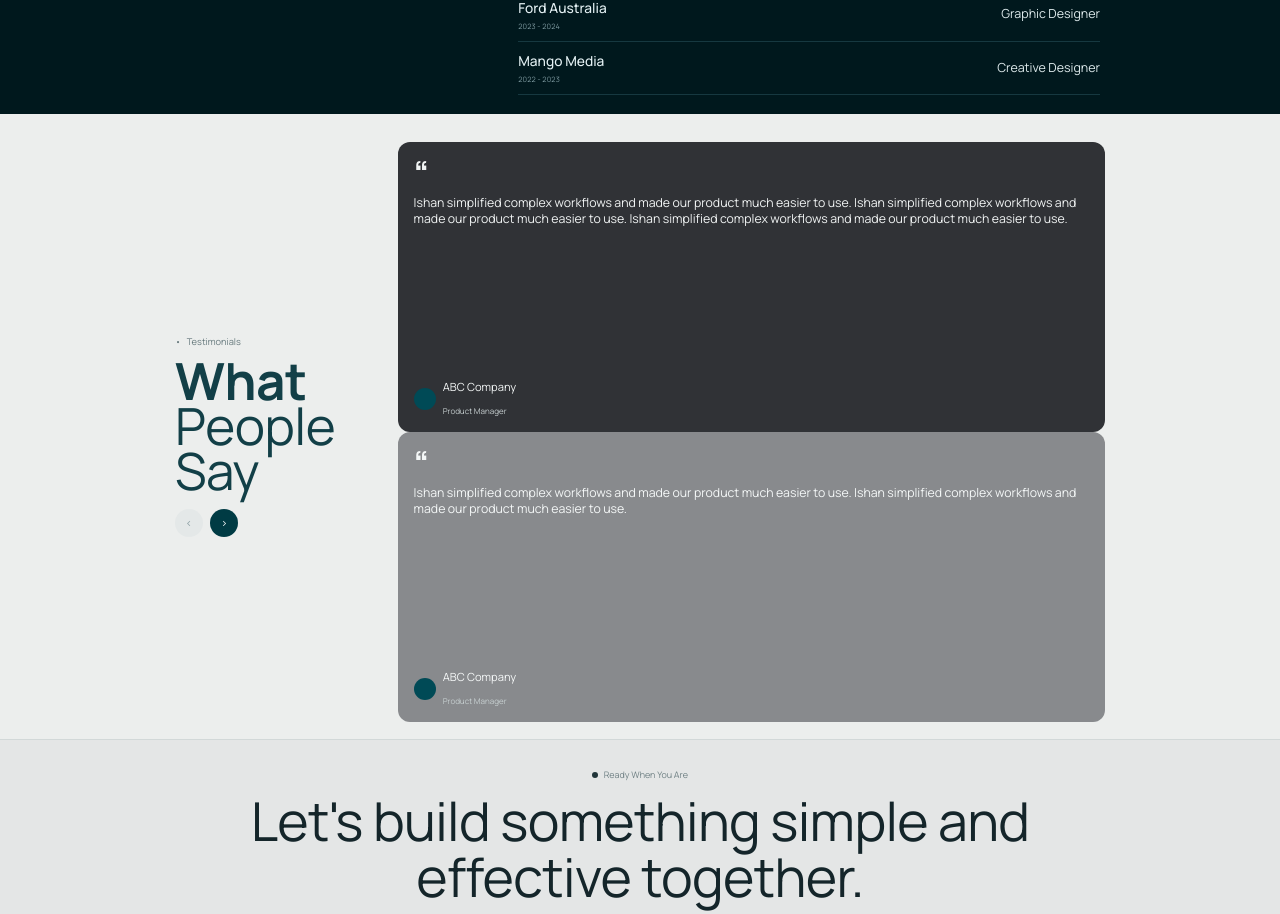
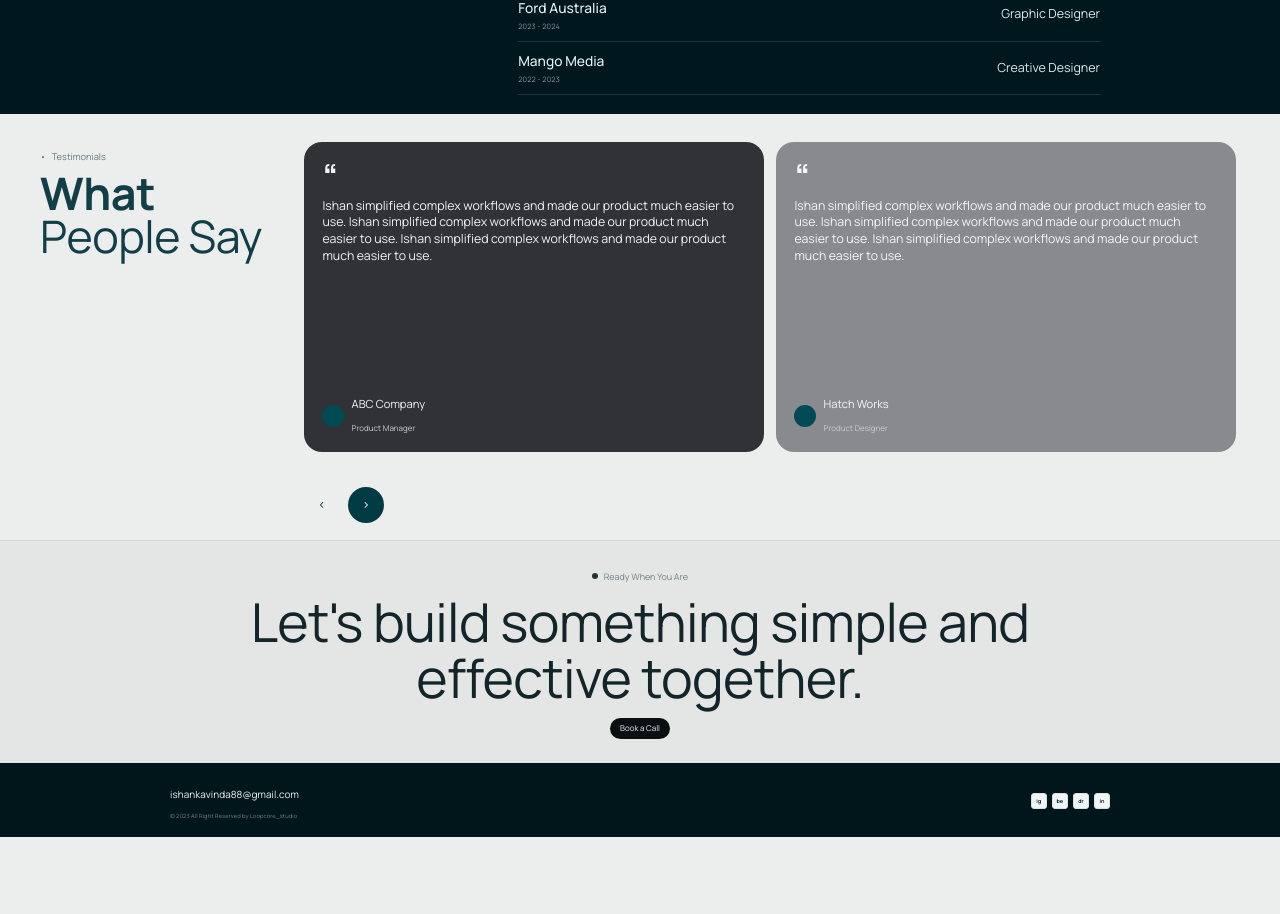
Before and after one commit to kushan00/ishan-portfolio, a Next.js app: page / in a window 1280 px wide. Shown: the part 2735-3649 px from the top of the page. After the commit the page ends 3604 px from the top, so only its background shows below. Built offline with nearby package versions, Linux system fonts and the light colour scheme.

Commit message:
updated Testimonials

```diff
--- a/app/components/TestimonialsCarousel.tsx
+++ b/app/components/TestimonialsCarousel.tsx
@@ -14,41 +14,46 @@ const testimonials: Testimonial[] = [
     company: "ABC Company",
     role: "Product Manager",
     copy:
-      "Ishan simplified complex workflows and made our product much easier to use. The new UX reduced support requests and improved onboarding speed.",
+      "Ishan simplified complex workflows and made our product much easier to use. Ishan simplified complex workflows and made our product much easier to use. Ishan simplified complex workflows and made our product much easier to use.",
     theme: "dark",
   },
   {
     company: "Hatch Works",
-    role: "Design Lead",
+    role: "Product Designer",
     copy:
-      "From research to final UI, every decision was intentional. The final experience feels polished, fast, and much more understandable for users.",
+      "Ishan simplified complex workflows and made our product much easier to use. Ishan simplified complex workflows and made our product much easier to use. Ishan simplified complex workflows and made our product much easier to use.",
     theme: "light",
   },
   {
     company: "Eth LLC",
     role: "Founder",
     copy:
-      "Our dashboard was confusing before. Ishan brought clarity to information hierarchy and made key actions obvious, which boosted daily engagement.",
+      "Ishan simplified complex workflows and made our product much easier to use. Ishan simplified complex workflows and made our product much easier to use. Ishan simplified complex workflows and made our product much easier to use.",
     theme: "dark",
   },
   {
     company: "Ford Australia",
     role: "Creative Director",
     copy:
-      "Great collaboration and very strong design thinking. The final product shipped faster because the flows were clear and implementation-ready.",
+      "Ishan simplified complex workflows and made our product much easier to use. Ishan simplified complex workflows and made our product much easier to use. Ishan simplified complex workflows and made our product much easier to use.",
     theme: "light",
   },
   {
     company: "Mango Media",
-    role: "Operations Manager",
+    role: "Manager",
     copy:
-      "The redesign made complex tasks simple for our team. We saw fewer user errors and better completion rates within the first week.",
+      "Ishan simplified complex workflows and made our product much easier to use. Ishan simplified complex workflows and made our product much easier to use. Ishan simplified complex workflows and made our product much easier to use.",
     theme: "dark",
   },
 ];
 
 export default function TestimonialsCarousel() {
   const [activeIndex, setActiveIndex] = useState(0);
+  const visibleCount = 2;
+  const visibleItems = [
+    testimonials[activeIndex],
+    testimonials[(activeIndex + 1) % testimonials.length],
+  ];
 
   const goPrevious = () => {
     setActiveIndex((current) =>
@@ -61,7 +66,26 @@ export default function TestimonialsCarousel() {
   };
 
   return (
-    <>
+    <div className="testimonials-carousel-wrapper">
+      <div className="testimonials-track" aria-live="polite">
+        {visibleItems.map((item, idx) => (
+          <article
+            key={item.company + item.role + idx}
+            className={`testimonial-card ${item.theme}`}
+          >
+            <p className="quote-mark">&ldquo;</p>
+            <p className="testimonial-copy">{item.copy}</p>
+            <footer>
+              <span className="avatar" aria-hidden="true" />
+              <div>
+                <p>{item.company}</p>
+                <small>{item.role}</small>
+              </div>
+            </footer>
+          </article>
+        ))}
+      </div>
+
       <div className="testimonial-nav">
         <button
           type="button"
@@ -80,30 +104,6 @@ export default function TestimonialsCarousel() {
           &gt;
         </button>
       </div>
-
-      <div className="testimonials-track" aria-live="polite">
-        <div
-          className="testimonials-rail"
-          style={{ transform: `translateX(-${activeIndex * 100}%)` }}
-        >
-          {testimonials.map((item) => (
-            <article
-              key={item.company + item.role}
-              className={`testimonial-card ${item.theme}`}
-            >
-              <p className="quote-mark">&ldquo;</p>
-              <p className="testimonial-copy">{item.copy}</p>
-              <footer>
-                <span className="avatar" aria-hidden="true" />
-                <div>
-                  <p>{item.company}</p>
-                  <small>{item.role}</small>
-                </div>
-              </footer>
-            </article>
-          ))}
-        </div>
-      </div>
-    </>
+    </div>
   );
 }
--- a/app/globals.css
+++ b/app/globals.css
@@ -402,12 +402,12 @@ body {
 }
 
 .testimonials-inner {
-  width: min(930px, calc(100% - 2rem));
+  width: min(1200px, calc(100% - 2rem));
   margin: 0 auto;
   display: grid;
-  grid-template-columns: 205px 1fr;
-  gap: 1.15rem;
-  align-items: center;
+  grid-template-columns: 240px 1fr;
+  gap: 1.5rem;
+  align-items: start;
 }
 
 .testimonials-kicker {
@@ -420,29 +420,34 @@ body {
 }
 
 .testimonials-head h3 {
-  margin: 0.45rem 0 0;
+  margin: 0.4rem 0 0;
   color: #123f47;
-  font-size: 3.2rem;
-  line-height: 0.88;
+  font-size: 2.8rem;
+  line-height: 0.95;
   letter-spacing: -0.01em;
 }
 
 .testimonial-nav {
-  margin-top: 1rem;
+  margin-top: 1.2rem;
   display: flex;
-  gap: 0.45rem;
+  gap: 0.5rem;
 }
 
 .nav-dot {
-  width: 28px;
-  height: 28px;
+  width: 36px;
+  height: 36px;
   border: none;
   border-radius: 999px;
   display: inline-flex;
   align-items: center;
   justify-content: center;
-  font-size: 0.7rem;
+  font-size: 0.8rem;
   cursor: pointer;
+  transition: all 0.2s ease;
+}
+
+.nav-dot:hover {
+  transform: scale(1.08);
 }
 
 .nav-dot.disabled {
@@ -456,20 +461,23 @@ body {
 }
 
 .testimonials-track {
+  display: flex;
+  gap: 0.75rem;
   overflow: hidden;
 }
 
-.testimonials-rail {
+.testimonials-carousel-wrapper {
   display: flex;
-  transition: transform 0.35s ease;
+  flex-direction: column;
+  gap: 1rem;
 }
 
 .testimonial-card {
-  width: 100%;
-  flex: 0 0 100%;
-  border-radius: 12px;
-  padding: 0.9rem 0.95rem 0.75rem;
-  min-height: 290px;
+  width: 460px;
+  flex: 0 0 460px;
+  border-radius: 18px;
+  padding: 1.1rem 1.15rem 0.95rem;
+  min-height: 310px;
   display: flex;
   flex-direction: column;
 }
--- a/app/page.tsx
+++ b/app/page.tsx
@@ -251,44 +251,8 @@ export default function Home() {
               <br />
               People Say
             </h3>
-            <div className="testimonial-nav" aria-hidden="true">
-              <span className="nav-dot disabled">&lt;</span>
-              <span className="nav-dot active">&gt;</span>
-            </div>
           </div>
-
-          <div className="testimonials-track">
-            <article className="testimonial-card dark">
-              <p className="quote-mark">&ldquo;</p>
-              <p className="testimonial-copy">
-                Ishan simplified complex workflows and made our product much easier to use. Ishan
-                simplified complex workflows and made our product much easier to use. Ishan
-                simplified complex workflows and made our product much easier to use.
-              </p>
-              <footer>
-                <span className="avatar" aria-hidden="true" />
-                <div>
-                  <p>ABC Company</p>
-                  <small>Product Manager</small>
-                </div>
-              </footer>
-            </article>
-
-            <article className="testimonial-card light">
-              <p className="quote-mark">&ldquo;</p>
-              <p className="testimonial-copy">
-                Ishan simplified complex workflows and made our product much easier to use. Ishan
-                simplified complex workflows and made our product much easier to use.
-              </p>
-              <footer>
-                <span className="avatar" aria-hidden="true" />
-                <div>
-                  <p>ABC Company</p>
-                  <small>Product Manager</small>
-                </div>
-              </footer>
-            </article>
-          </div>
+          <TestimonialsCarousel />
         </div>
       </section>
 
```
